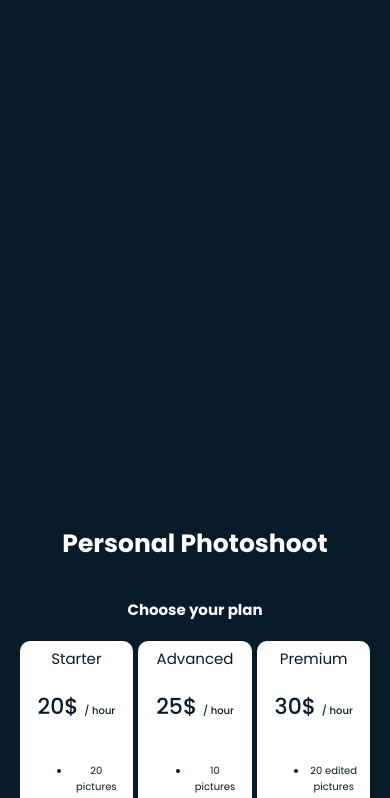
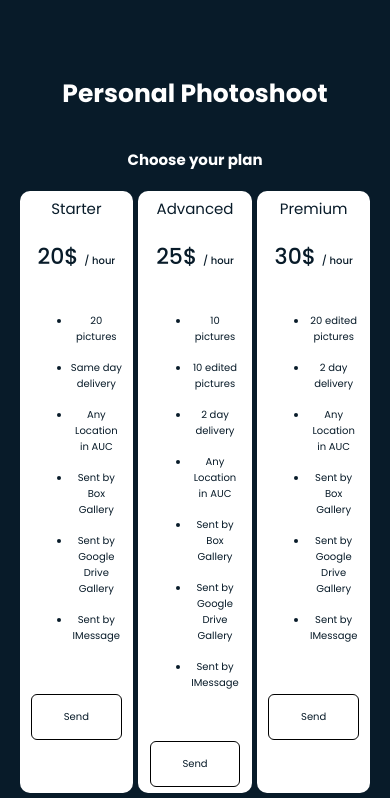
Before and after one commit to TBVisuals5/TB_Visuals-Portfolio, a plain HTML site: page services.html in a window 390 px wide. Shown: the part 834-1632 px from the top of the page. Drawn offline with nearby package versions, Linux system fonts and the light colour scheme.

Commit message:
Add files via upload

```diff
--- a/style.css
+++ b/style.css
@@ -1204,7 +1204,7 @@ body {
            }
 
            .place {
-            margin: 10px auto 500px;
+            margin: 10px auto 50px;
            }
 
            .container {
@@ -1282,7 +1282,4 @@ body {
             transition: .5s;
            }
 
-
-
-
 }
```
